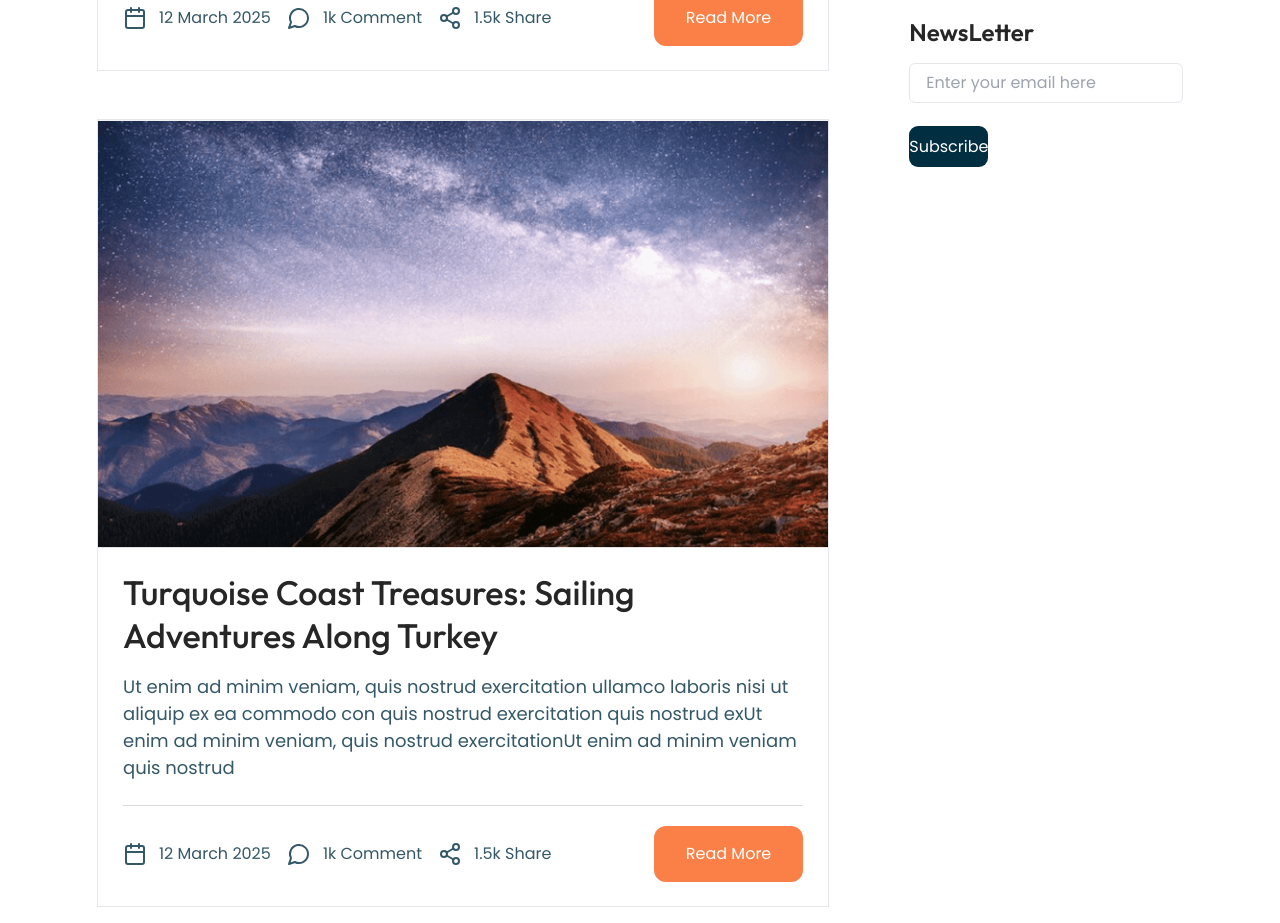
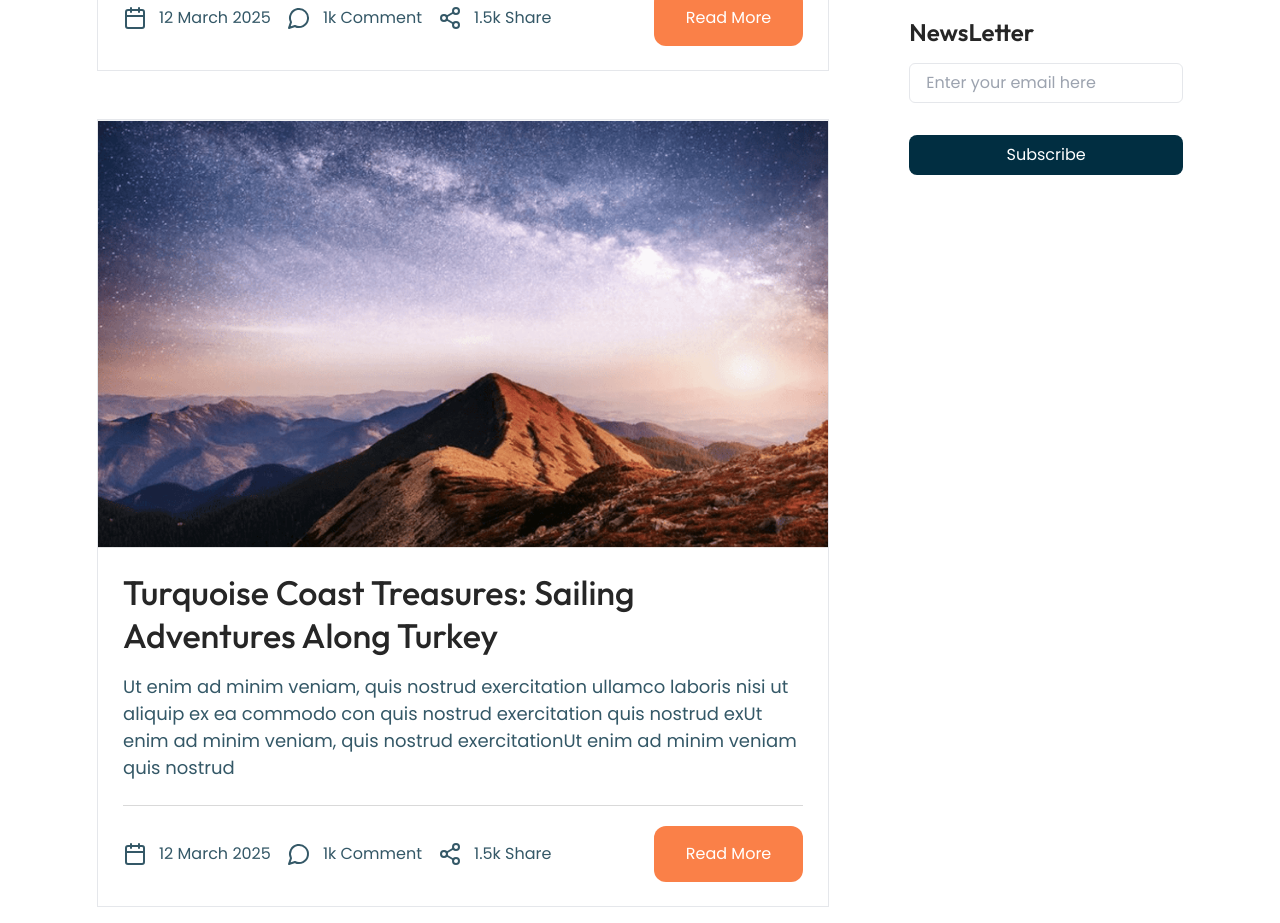
Before and after one commit to awesome-web-dev-1/TripeTopis, a React (Vite) app: page /blog in a window 1280 px wide. Shown: the part 2260-3183 px from the top of the page. Built offline with nearby package versions, Linux system fonts and the light colour scheme.

Commit message:
last committed

```diff
--- a/src/layout/RightSideBar.jsx
+++ b/src/layout/RightSideBar.jsx
@@ -93,7 +93,7 @@ const RightSideBar = () => {
               required
             />
             <Button
-              className="w-full text-center py-[9px] rounded-[9px] bg-secodaryClr text-white hover:bg-secodaryClr/90 transition-colors duration-200"
+            className='bg-secodaryClr text-white block text-center py-2 rounded-lg hover:bg-secodaryClr/90 transition-colors'
               label="Subscribe"
               type="submit"
             />
```
